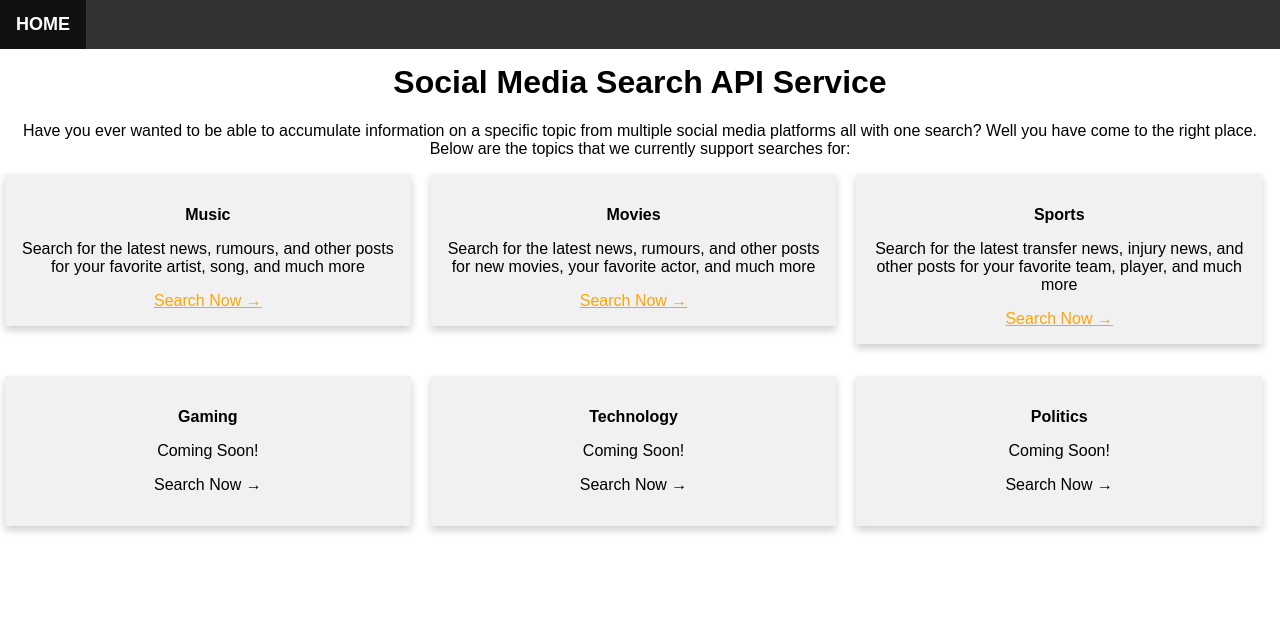
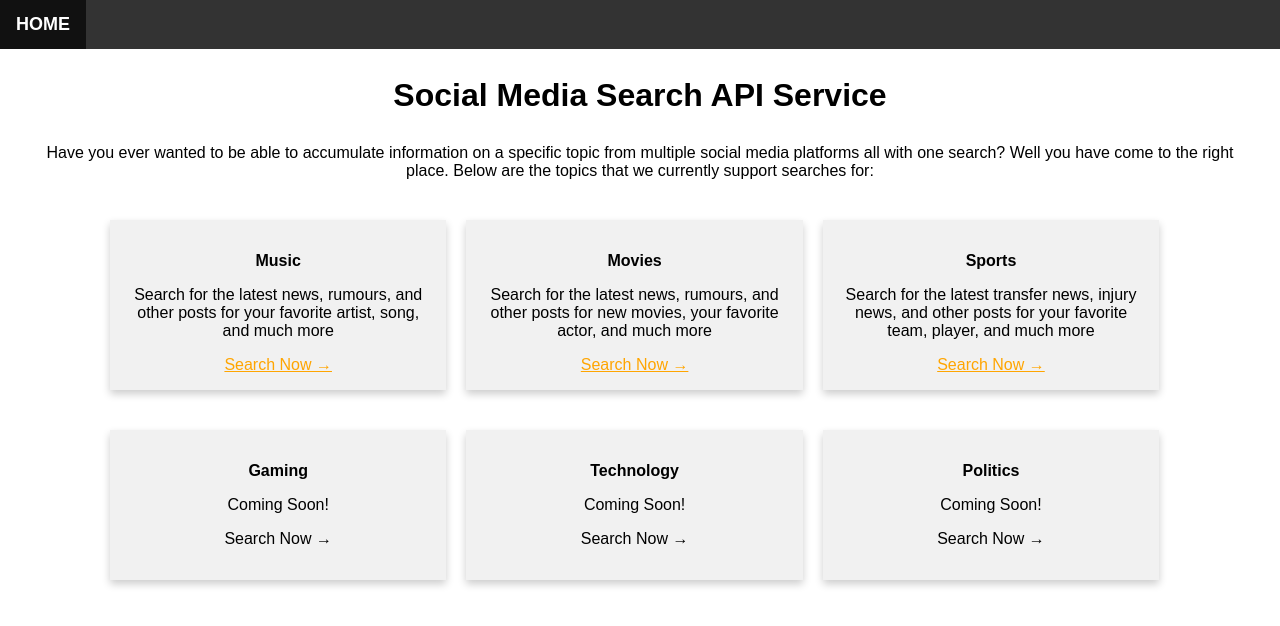
Before and after one commit to UrielKoama/Search-Bot, a Flask app: page / in a window 1280 px wide. Shown: the top 626 px of the page. Run offline with Flask 2, Linux system fonts and the light colour scheme.

Commit message:
Adjusted the look of the home page

```diff
--- a/Front-End/app/static/css/homepage.css
+++ b/Front-End/app/static/css/homepage.css
@@ -4,6 +4,12 @@
 
 body {
   font-family: Arial, Helvetica, sans-serif;
+}
+
+.desc {
+    text-align: center;
+    font-size: 16px;
+    margin: 30px;
 }
 
 /* Float four columns side by side */
@@ -16,7 +22,7 @@ body {
 
 /* Remove extra left and right margins, due to padding in columns */
 .row {
-    margin: 0 -5px;
+    margin: 40px 100px;
     margin-bottom: 2em;
 }
 
--- a/Front-End/app/static/css/main.css
+++ b/Front-End/app/static/css/main.css
@@ -35,14 +35,10 @@ body {
 
 h1 {
     text-align: center;
-    margin-top: 5%
+    margin-top: 6%
 }
 
 h2 {
-    text-align: center;
-}
-
-p {
     text-align: center;
 }
 
--- a/Front-End/app/templates/index.html
+++ b/Front-End/app/templates/index.html
@@ -6,7 +6,7 @@
         <link rel="stylesheet" href="{{ url_for('static', filename='css/homepage.css') }}">
 
         <h1>Social Media Search API Service</h1>
-        <p>Have you ever wanted to be able to accumulate information on a specific topic from multiple social media platforms all with one search? Well you have come to the right place. Below are the topics that we currently support searches for:</p>
+        <p class="desc">Have you ever wanted to be able to accumulate information on a specific topic from multiple social media platforms all with one search? Well you have come to the right place. Below are the topics that we currently support searches for:</p>
 
         <div class="row">
             <div class="column">
```
